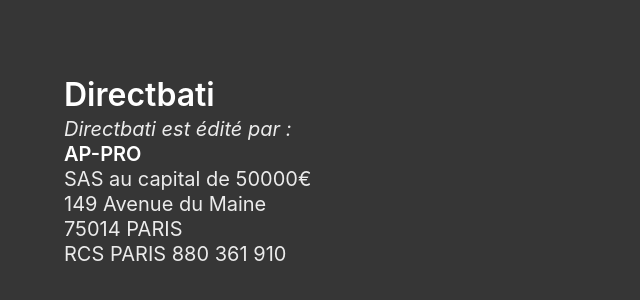
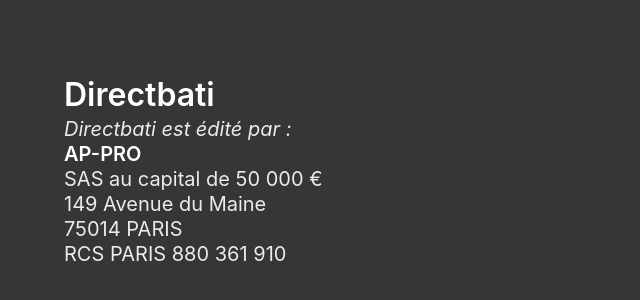
Before and after one commit to AP-PRO/AP-PRO.github.io, a plain HTML site: page index.html in a window 1280 px wide. Shown: the part 228-528 px from the top of the page, 0-640 px from the left. Drawn offline with nearby package versions, Linux system fonts and the light colour scheme.

Commit message:
Formater le capital

```diff
--- a/index.html
+++ b/index.html
@@ -17,7 +17,7 @@
             <h2 class="subtitle">
                 <em>Directbati est édité par :</em><br />
                 <strong>AP-PRO</strong><br />
-                SAS au capital de 50000€<br />
+                SAS au capital de 50 000 €<br />
                 149 Avenue du Maine<br />
                 75014 PARIS<br />
                 RCS PARIS 880 361 910
```
